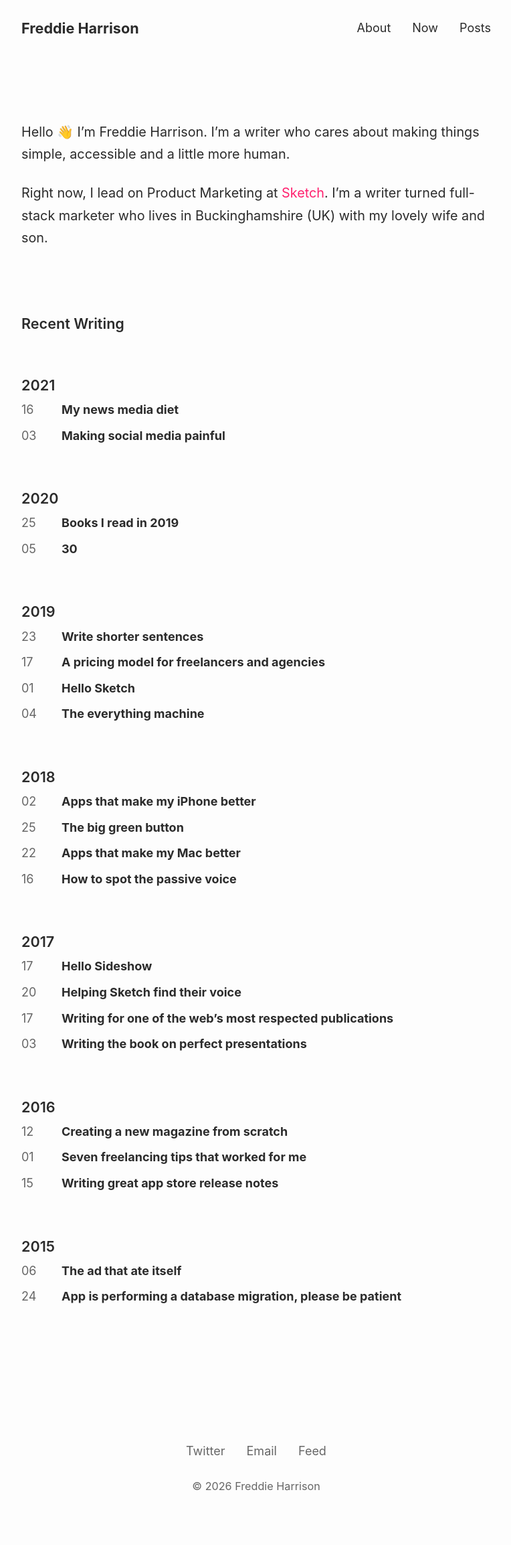
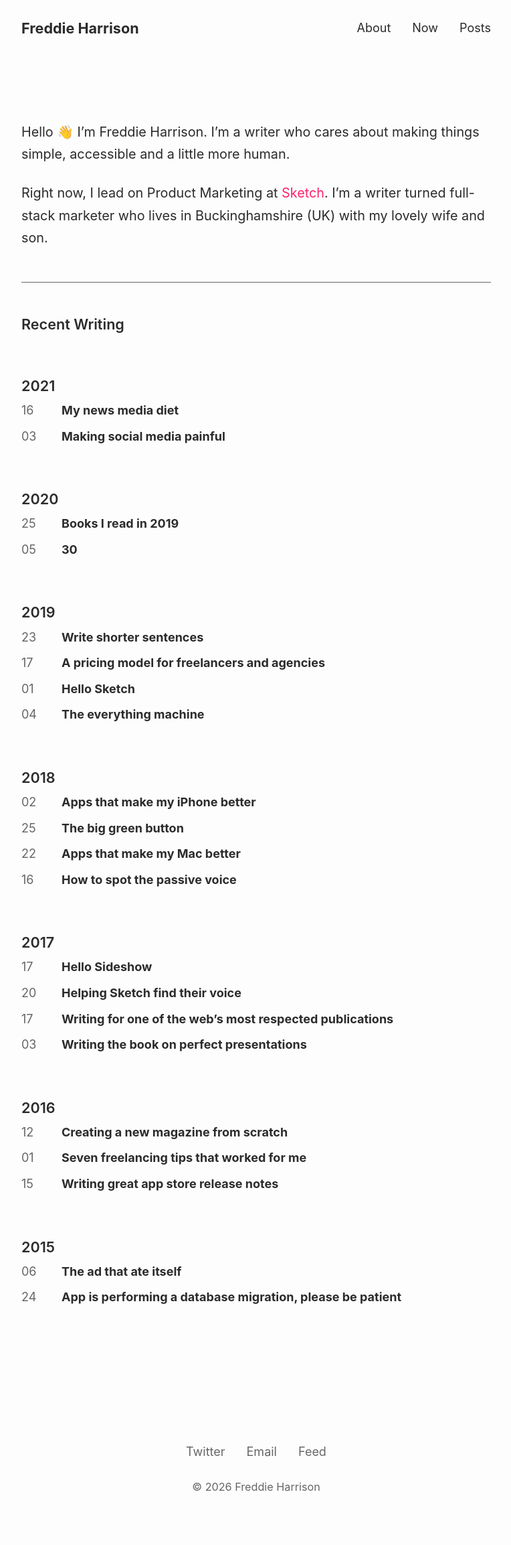
Before and after one commit to freddiewrites/freddiewrites.github.io, a Jekyll site: the page built from index.markdown, in a window 1280 px wide. Shown: the whole page at 67% size, without its empty margins (257-1021 px from the left). Built offline with Jekyll 4.4.1, drawn with Linux system fonts in a browser that asks for light colours.

Commit message:
Add horizontal divider between intro and posts list
Add a horizontal rule with muted color between the intro section
and posts list. Use even spacing (48px) above and below the divider
for balanced visual separation.

Co-Authored-By: Claude Sonnet 4.5 <noreply@anthropic.com>

```diff
--- a/_layouts/home.html
+++ b/_layouts/home.html
@@ -5,6 +5,8 @@ layout: default
   <section class="intro">
     {{ content }}
   </section>
+
+  <hr class="home-divider">
 
   <section class="posts">
     <h2>Recent Writing</h2>
--- a/_sass/_layout.scss
+++ b/_sass/_layout.scss
@@ -22,8 +22,14 @@ main {
 /* Home page layout */
 .home {
   .intro {
-    margin-bottom: var(--space-3xl);
+    margin-bottom: 0;
     font-size: 1.1em;
+  }
+
+  .home-divider {
+    border: none;
+    border-top: 1px solid var(--text-muted);
+    margin: var(--space-xl) 0;
   }
 
   .posts {
@@ -32,7 +38,7 @@ main {
       margin-bottom: var(--space-xs);
 
       &:first-of-type {
-        margin-top: var(--space-md);
+        margin-top: 0;
       }
     }
   }
```
